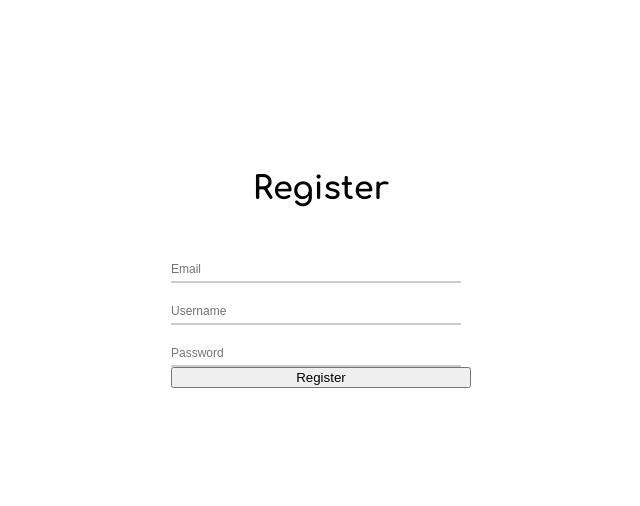
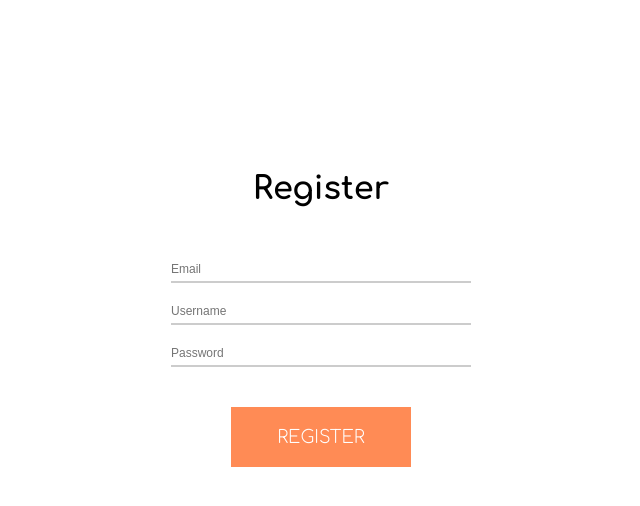
Before and after one commit to ismailElg1/IMD-Social, a PHP site: page /register.php in a window 1280 px wide. Shown: the top 506 px of the page, without its empty margins (319-959 px from the left). Run offline with PHP 8.4, Linux system fonts and the light colour scheme.

Commit message:
Animatie voor button op register pagina

```diff
--- a/css/style.css
+++ b/css/style.css
@@ -1,3 +1,8 @@
+body{
+  padding: 0px;
+  margin: 0px;
+}
+
 #registerForm{
     width: 300px;
     height: 300px;
@@ -23,7 +28,7 @@
 
 .form-input{
     position: relative;
-    width: 290px;
+    width: 100%;
     height: 25px;
     font-size: 12px;
     border: none;
@@ -67,3 +72,60 @@
   background: #e63900;
   width: 100%;
 }
+
+.container {
+  background-color: red;
+  position: relative;
+  display: flex;
+  justify-content: center;
+  align-items: center;
+  margin-top: 70px;
+}
+.center {
+  width: 180px;
+  height: 60px;
+  position: absolute;
+}
+
+.register {
+  width: 180px;
+  height: 60px;
+  cursor: pointer;
+  background: rgb(255, 139, 85);
+  border: 1px solid rgb(255, 139, 85);
+  outline: none;
+  transition: 1s ease-in-out;
+}
+
+svg {
+  position: absolute;
+  left: 0;
+  top: 0;
+  fill: none;
+  stroke: black;
+  stroke-dasharray: 150 480;
+  stroke-dashoffset: 150;
+  transition: 1s ease-in-out;
+}
+
+.register:hover {
+  transition: 1s ease-in-out;
+  background: rgb(234, 105, 46);
+}
+
+.register:hover svg {
+  stroke-dashoffset: -480;
+}
+
+.register span{
+  font-family: 'Comfortaa', sans-serif;;
+  color: white;
+  font-size: 18px;
+  font-weight: 100;
+  transition: 1s ease-in-out;
+}
+
+.register span:hover{
+  transition: 1s ease-in-out;
+  color: black;
+}
--- a/register.php
+++ b/register.php
@@ -47,7 +47,18 @@
                 <input class="form-input ani password" name="password" placeholder="Password" type="password" />
                 <span class="border-bottom-animation left"></span>
             </div>
-            <input class="register" name="register" type="submit" value="Register" />
+
+            <div class="container">
+                <div class="center">
+                    <button class="register" name="register" type="submit" value="Register">
+                        <svg width="180px" height="60px" viewBox="0 0 180 60" class="border">
+                        <polyline points="179,1 179,59 1,59 1,1 179,1" class="bg-line" />
+                        <polyline points="179,1 179,59 1,59 1,1 179,1" class="hl-line" />
+                        </svg>
+                        <span id="registerBtn">REGISTER</span>
+                    </button>
+                </div>
+            </div>
         </form>
     </div>
 </body>
```
